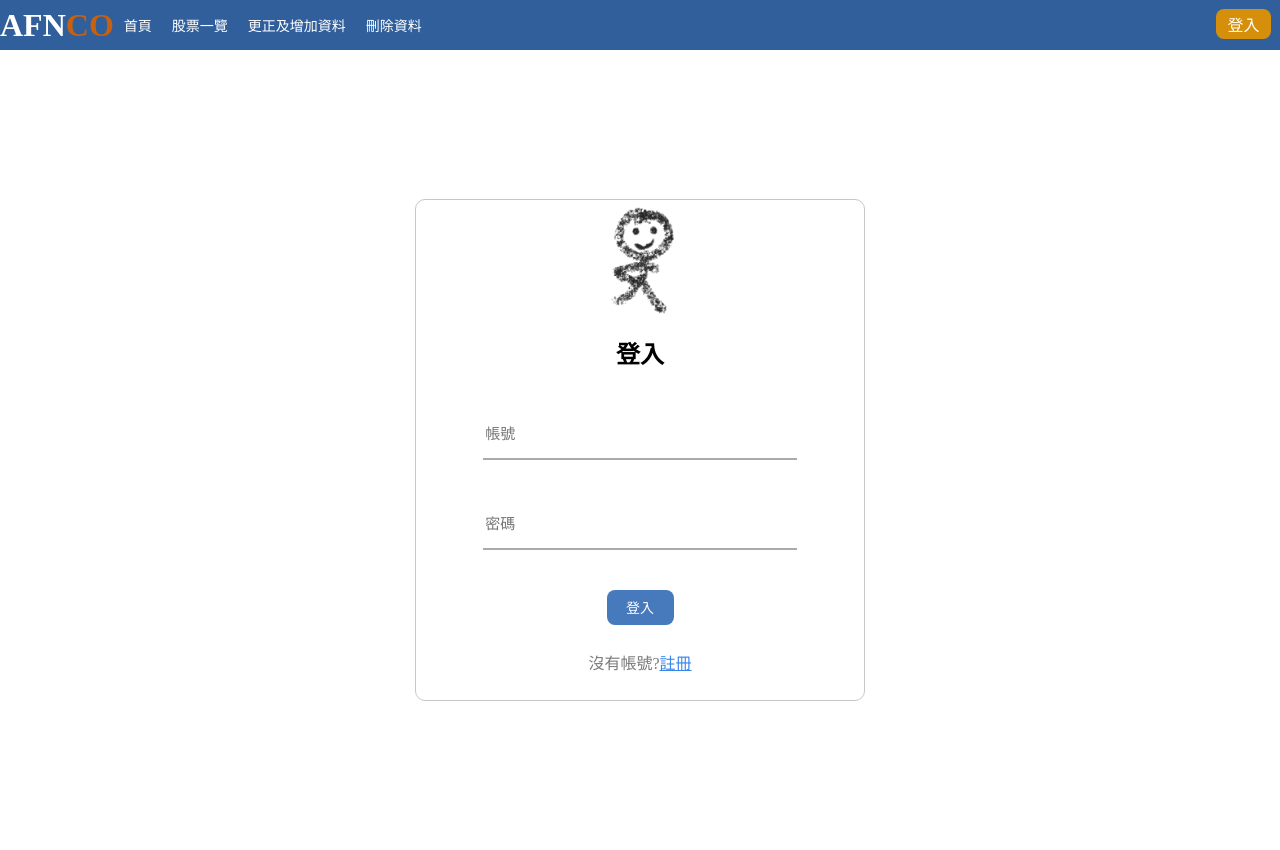
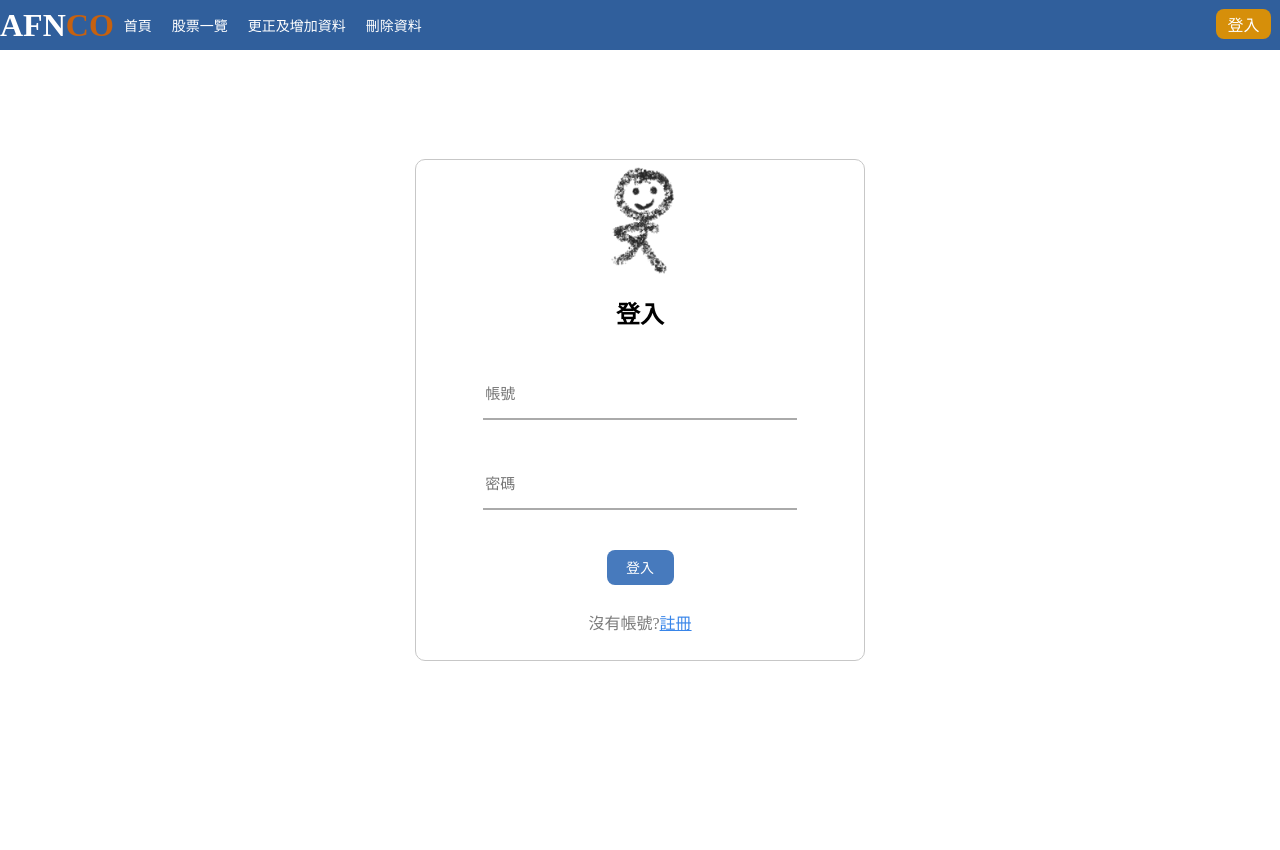
Before and after one commit to klps2146/stonk-record-web, a Flask app: page /login in a window 1280 px wide. After the commit the page ends 661 px from the top, so only its background shows below. Run offline with Flask 2, Linux system fonts and the light colour scheme.

Commit message:
ver23.0.6

```diff
--- a/static/signin/style.css
+++ b/static/signin/style.css
@@ -1,6 +1,6 @@
 .inner_box{
     width: 100%;
-    height: 100%;
+    height: 90%;
     display:flex;
     align-items: center;
     justify-content:center;
```
